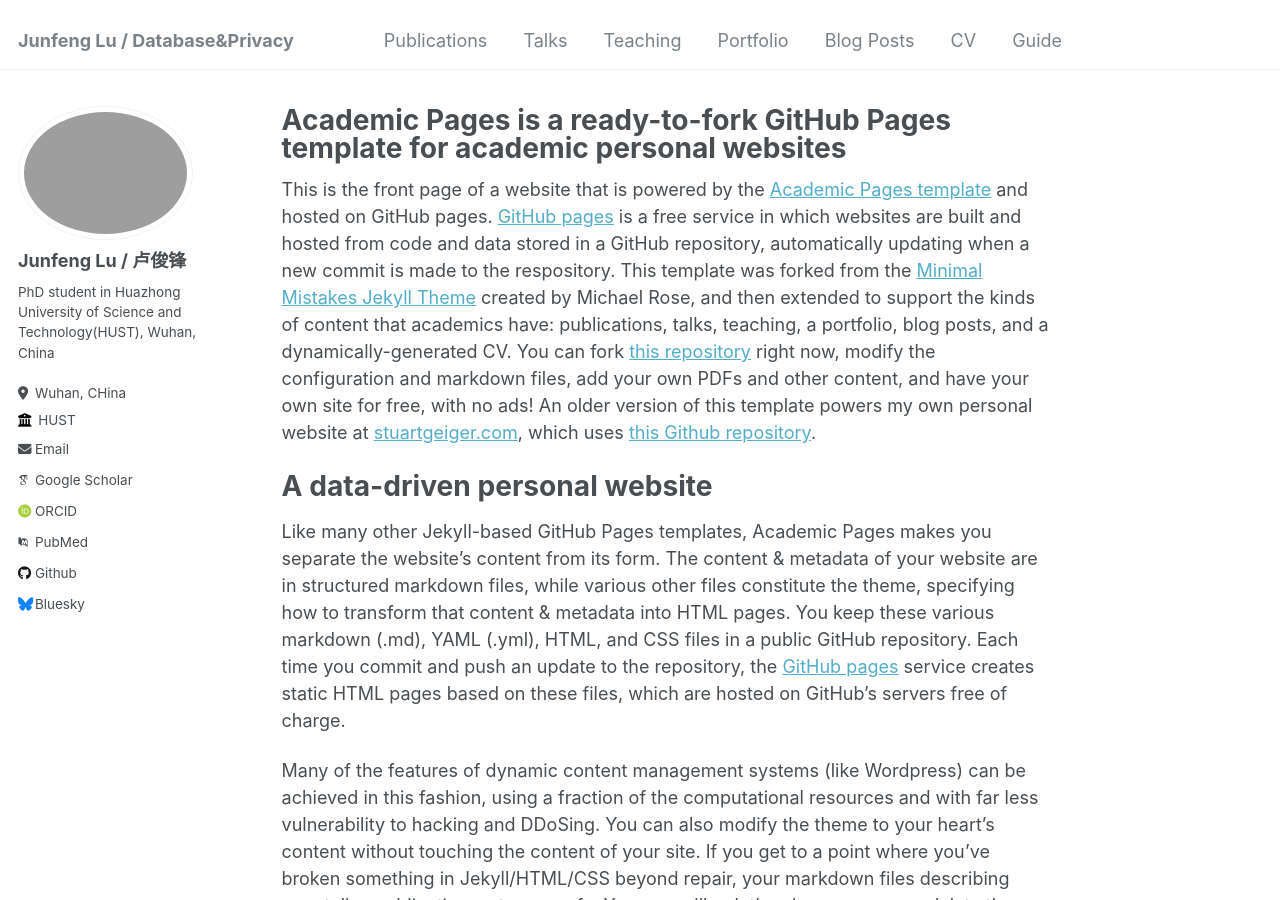
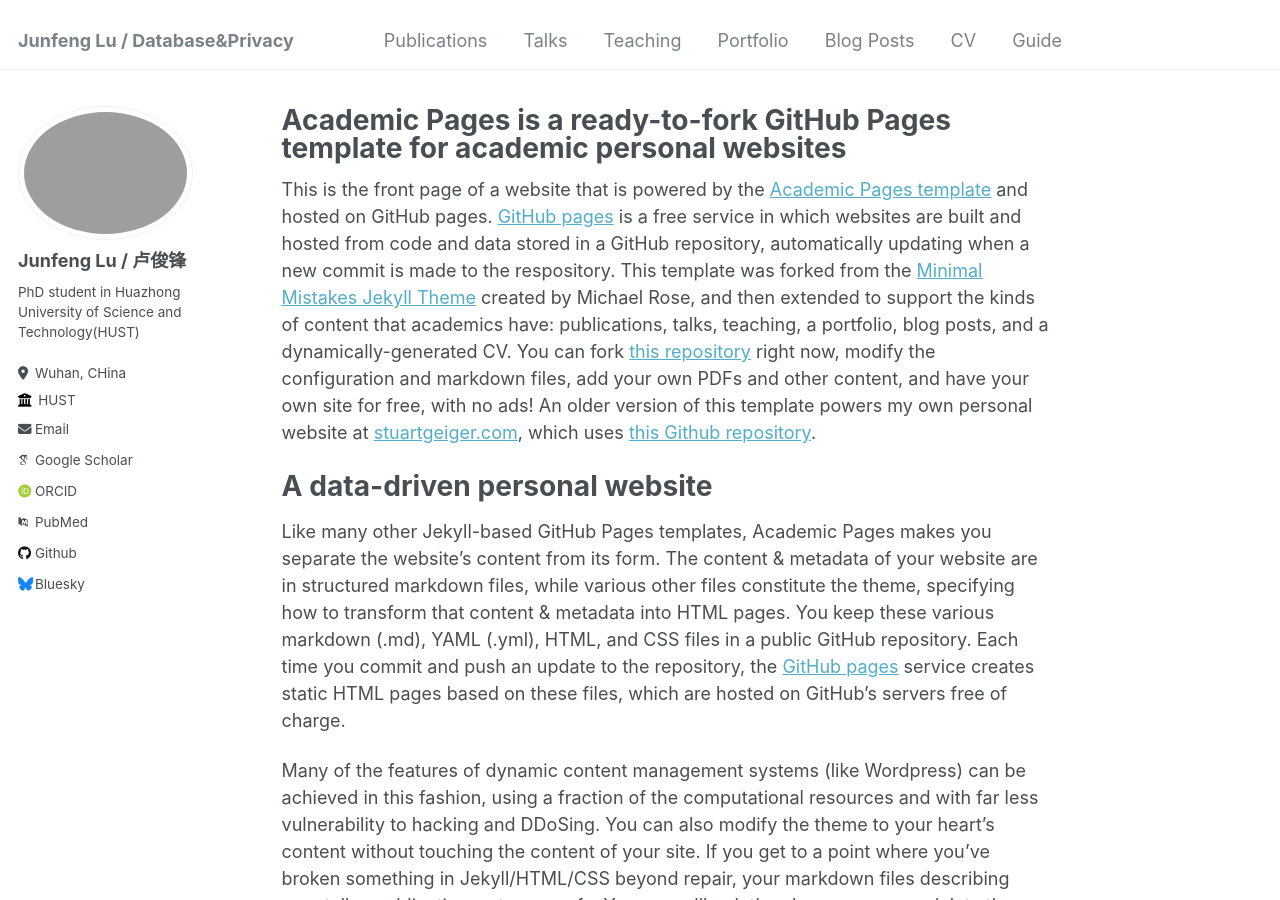
Before and after one commit to richardlujunfeng/richardloo, a Jekyll site: the page built from _pages/about.md, in a window 1280 px wide and 900 px high. Built offline with Jekyll 4.4.1, drawn with Linux system fonts in a browser that asks for light colours; some web fonts are replaced.

Commit message:
Update _config.yml

```diff
--- a/_config.yml
+++ b/_config.yml
@@ -24,7 +24,7 @@ author:
   avatar           : "me2.jpg"
   name             : "Junfeng Lu / 卢俊锋"
   pronouns         : # example: "she/her"
-  bio              : "PhD student in Huazhong University of Science and Technology(HUST), Wuhan, China"
+  bio              : "PhD student in Huazhong University of Science and Technology(HUST)"
   location         : "Wuhan, CHina"
   employer         : "HUST"
   uri              : # URL
```
